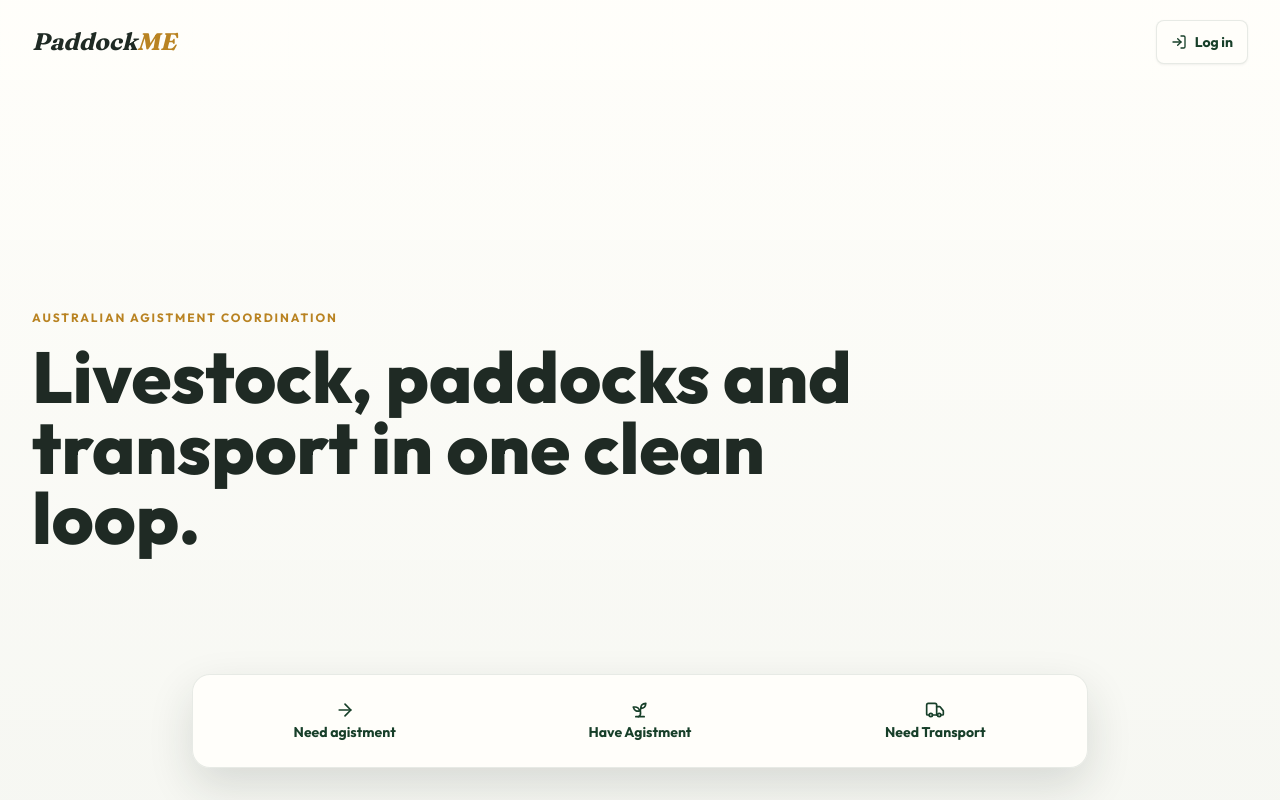
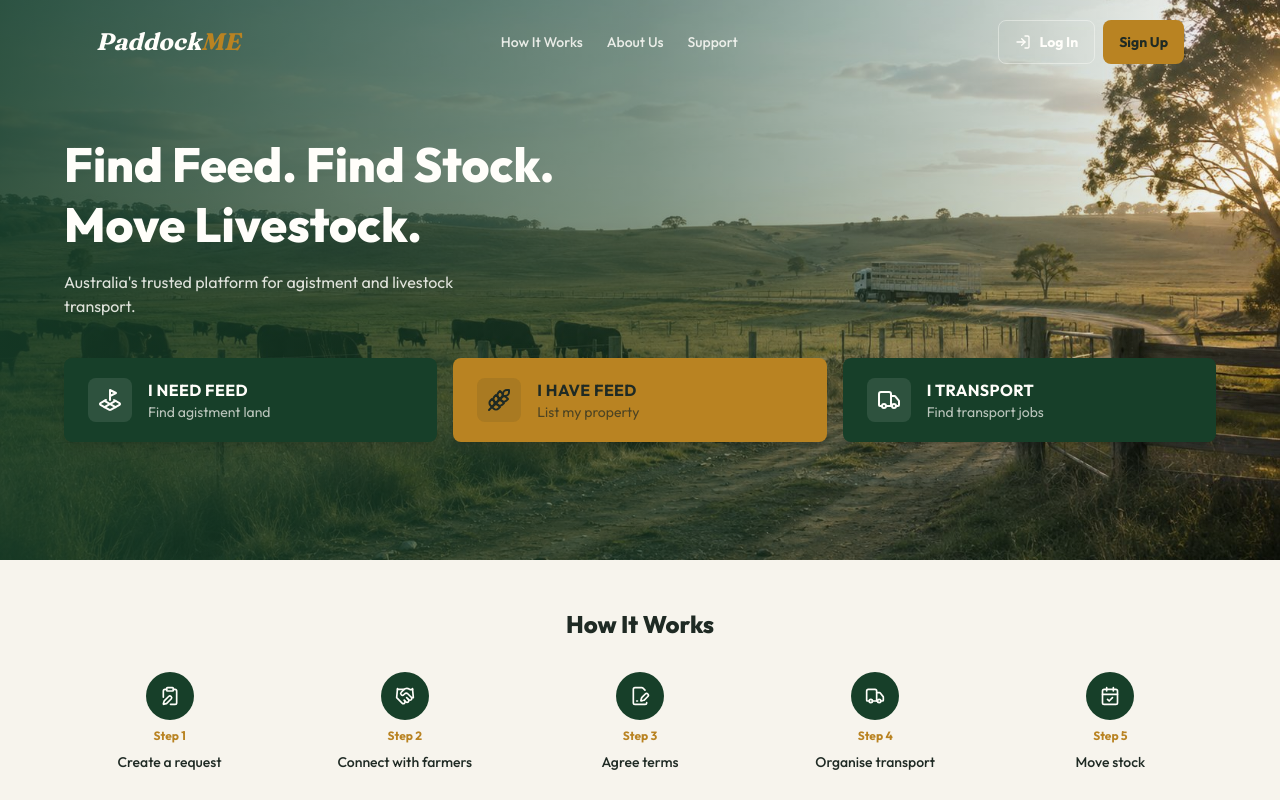
Before and after one commit to jwcoleman87-collab/paddockme, a Next.js app: page / in a window 1280 px wide. Shown: the top 800 px of the page. Built offline with nearby package versions, Linux system fonts and the light colour scheme; no server answers.

Commit message:
Rebuild homepage to match Find Feed/Find Stock hero design

```diff
--- a/src/app/LandingMarketing.tsx
+++ b/src/app/LandingMarketing.tsx
@@ -1,77 +1,186 @@
 "use client";
 
 import Link from "next/link";
-import { ArrowRight, LogIn, Sprout, Truck } from "lucide-react";
+import {
+  CalendarCheck,
+  ClipboardPen,
+  FileSignature,
+  Handshake,
+  LandPlot,
+  LogIn,
+  MoveRight,
+  Truck,
+  Wheat,
+} from "lucide-react";
+import { cn } from "@/lib/utils";
 
-const homeActions = [
+const marketingLinks = [
+  { label: "How It Works", href: "#how-it-works" },
+  { label: "About Us", href: "#about" },
+  { label: "Support", href: "#support" },
+];
+
+const roleChoices = [
   {
     href: "/listings",
-    label: "Need agistment",
-    description: "Browse paddocks",
-    icon: ArrowRight,
+    icon: LandPlot,
+    title: "I Need Feed",
+    subtitle: "Find agistment land",
+    accent: false,
   },
   {
-    href: "/requests",
-    label: "Have Agistment",
-    description: "See requests",
-    icon: Sprout,
+    href: "/listings/new",
+    icon: Wheat,
+    title: "I Have Feed",
+    subtitle: "List my property",
+    accent: true,
   },
   {
     href: "/transport/jobs",
-    label: "Need Transport",
-    description: "Browse jobs",
     icon: Truck,
+    title: "I Transport",
+    subtitle: "Find transport jobs",
+    accent: false,
   },
+];
+
+const howItWorks = [
+  { n: 1, label: "Create a request", icon: ClipboardPen },
+  { n: 2, label: "Connect with farmers", icon: Handshake },
+  { n: 3, label: "Agree terms", icon: FileSignature },
+  { n: 4, label: "Organise transport", icon: Truck },
+  { n: 5, label: "Move stock", icon: CalendarCheck },
 ];
 
 export function LandingMarketing() {
   return (
-    <main className="min-h-dvh overflow-x-hidden bg-transparent pb-28 text-bark">
-      <header className="mx-auto flex max-w-7xl items-center justify-between gap-4 px-5 py-5 md:px-8">
+    <main className="min-h-dvh overflow-x-hidden bg-cream text-bark">
+      <div className="relative">
+        {/* Header — overlays the hero image */}
+        <header className="absolute inset-x-0 top-0 z-20">
+          <div className="mx-auto flex max-w-6xl items-center justify-between gap-4 px-5 py-5 md:px-8">
             <Link href="/" className="font-display text-2xl focus-visible:outline-none focus-visible:ring-2 focus-visible:ring-sage">
-          <span className="text-bark">Paddock</span>
+              <span className="text-warm-white">Paddock</span>
               <span className="text-ochre">ME</span>
             </Link>
+            <nav
+              aria-label="Main"
+              className="hidden items-center gap-6 text-sm font-medium text-warm-white/85 md:flex"
+            >
+              {marketingLinks.map((l) => (
+                <a key={l.label} href={l.href} className="hover:text-warm-white">
+                  {l.label}
+                </a>
+              ))}
+            </nav>
+            <div className="flex items-center gap-2">
               <Link
                 href="/sign-in"
-          className="inline-flex min-h-11 shrink-0 items-center gap-2 rounded-[8px] border border-sage-deep/10 bg-warm-white px-3.5 text-sm font-bold text-sage-deep shadow-sm shadow-bark/5 transition hover:border-sage/35 hover:bg-sage-mist focus-visible:outline-none focus-visible:ring-2 focus-visible:ring-sage focus-visible:ring-offset-2 focus-visible:ring-offset-warm-white"
-          aria-label="Log in to your PaddockME account"
+                className="inline-flex min-h-11 items-center gap-2 rounded-[8px] border border-warm-white/40 px-4 text-sm font-bold text-warm-white transition hover:bg-warm-white/10 focus-visible:outline-none focus-visible:ring-2 focus-visible:ring-sage"
               >
                 <LogIn className="h-4 w-4" aria-hidden />
-          Log in
+                Log In
               </Link>
+              <Link
+                href="/sign-up"
+                className="inline-flex min-h-11 items-center rounded-[8px] bg-ochre px-4 text-sm font-bold text-bark transition hover:bg-ochre/90 focus-visible:outline-none focus-visible:ring-2 focus-visible:ring-sage"
+              >
+                Sign Up
+              </Link>
+            </div>
+          </div>
         </header>
 
-      <section className="mx-auto flex min-h-[calc(100dvh-5.25rem)] max-w-7xl flex-col justify-center px-5 pb-5 md:px-8">
-        <div className="max-w-4xl py-8 md:py-14">
-          <p className="mb-4 text-xs font-bold uppercase tracking-[0.16em] text-ochre">
-            Australian agistment coordination
+        {/* Hero */}
+        <section
+          className="relative flex min-h-[560px] flex-col justify-center bg-sage-deep bg-cover bg-center px-5 pb-24 pt-28 md:px-8"
+          style={{ backgroundImage: "url(/images/paddockme/hero-homepage.jpg)" }}
+        >
+          <div
+            className="absolute inset-0 bg-gradient-to-r from-sage-deep/85 via-sage-deep/55 to-transparent"
+            aria-hidden
+          />
+          <div className="relative mx-auto w-full max-w-6xl">
+            <h1 className="max-w-xl text-4xl font-extrabold leading-tight text-warm-white sm:text-5xl">
+              Find Feed. Find Stock. Move Livestock.
+            </h1>
+            <p className="mt-4 max-w-md text-base text-warm-white/85">
+              Australia&apos;s trusted platform for agistment and livestock
+              transport.
             </p>
-          <h1 className="max-w-4xl text-5xl font-extrabold leading-[0.98] text-bark md:text-7xl">
-            Livestock, paddocks and transport in one clean loop.
-          </h1>
-        </div>
-      </section>
-
-      <nav
-        aria-label="Choose a starting point"
-        className="fixed inset-x-0 bottom-6 z-40 px-3 sm:bottom-8"
-      >
-        <div className="mx-auto grid max-w-[24rem] grid-cols-3 gap-2 rounded-[18px] border border-sage-deep/10 bg-warm-white/96 p-2 shadow-[0_18px_45px_rgba(31,42,36,0.14)] backdrop-blur sm:max-w-4xl">
-          {homeActions.map(({ href, label, icon: Icon }) => (
+            <div className="mt-10 flex flex-col gap-4 lg:flex-row">
+              {roleChoices.map(({ href, icon: Icon, title, subtitle, accent }) => (
                 <Link
                   key={href}
                   href={href}
-              className="flex min-h-[4.35rem] min-w-0 flex-col items-center justify-center gap-1 rounded-[12px] px-2 text-center text-sage-deep transition hover:bg-sage-mist focus-visible:outline-none focus-visible:ring-2 focus-visible:ring-sage sm:min-h-[4.75rem]"
+                  className={cn(
+                    "group flex flex-1 items-center gap-4 rounded-[8px] px-6 py-5 shadow-lg transition-transform hover:-translate-y-0.5 focus-visible:outline-none focus-visible:ring-2 focus-visible:ring-sage",
+                    accent ? "bg-ochre text-bark" : "bg-sage-deep text-warm-white",
+                  )}
                 >
-              <Icon className="h-5 w-5" aria-hidden />
-              <span className="max-w-[6rem] whitespace-normal text-[0.82rem] font-bold leading-tight sm:max-w-none sm:text-sm">
-                {label}
+                  <span
+                    className={cn(
+                      "flex h-11 w-11 shrink-0 items-center justify-center rounded-[8px]",
+                      accent ? "bg-bark/10" : "bg-warm-white/10",
+                    )}
+                    aria-hidden
+                  >
+                    <Icon className="h-6 w-6" aria-hidden />
+                  </span>
+                  <span>
+                    <span className="block text-base font-bold uppercase tracking-wide">
+                      {title}
+                    </span>
+                    <span className={cn("block text-sm", accent ? "text-bark/70" : "text-warm-white/70")}>
+                      {subtitle}
+                    </span>
                   </span>
                 </Link>
               ))}
             </div>
-      </nav>
+          </div>
+        </section>
+      </div>
+
+      {/* How it works */}
+      <section id="how-it-works" className="px-5 py-12 md:px-8">
+        <div className="mx-auto max-w-6xl">
+          <h2 className="text-center text-2xl font-extrabold text-bark">
+            How It Works
+          </h2>
+          <ol className="mt-8 grid grid-cols-2 gap-6 sm:grid-cols-3 lg:grid-cols-5">
+            {howItWorks.map(({ n, label, icon: Icon }) => (
+              <li key={n} className="flex flex-col items-center gap-2 text-center">
+                <span className="flex h-12 w-12 items-center justify-center rounded-full bg-sage-deep text-warm-white">
+                  <Icon className="h-5 w-5" aria-hidden />
+                </span>
+                <span className="text-xs font-bold text-ochre">Step {n}</span>
+                <span className="text-sm font-medium text-bark">{label}</span>
+              </li>
+            ))}
+          </ol>
+        </div>
+      </section>
+
+      {/* Footer banner */}
+      <footer className="relative" id="about">
+        <div
+          className="flex min-h-[160px] items-center bg-sage-deep bg-cover bg-center px-5 md:px-8"
+          style={{ backgroundImage: "url(/images/paddockme/footer-australian-farm.jpg)" }}
+        >
+          <div className="absolute inset-0 bg-sage-deep/60" aria-hidden />
+          <p className="relative mx-auto w-full max-w-6xl text-lg font-bold italic text-warm-white">
+            Built for farmers. Backed by Australia.
+            <MoveRight className="ml-2 inline h-5 w-5" aria-hidden />
+          </p>
+        </div>
+        <div
+          className="bg-sage-deep px-5 py-4 text-center text-xs text-warm-white/60 md:px-8"
+          id="support"
+        >
+          © {new Date().getFullYear()} PaddockME · Support: support@paddockme.com.au
+        </div>
+      </footer>
     </main>
   );
 }
```
Lines whose indentation alone changed are shown as unchanged.
